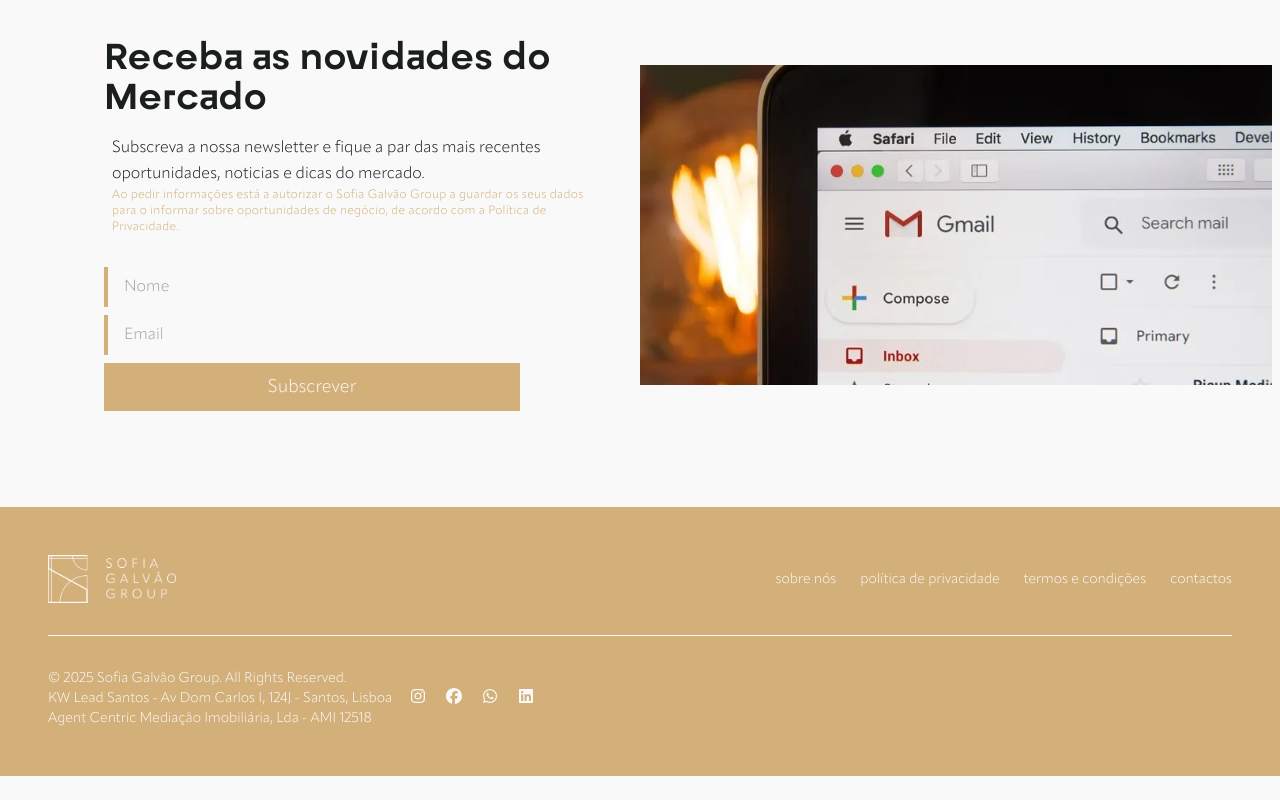
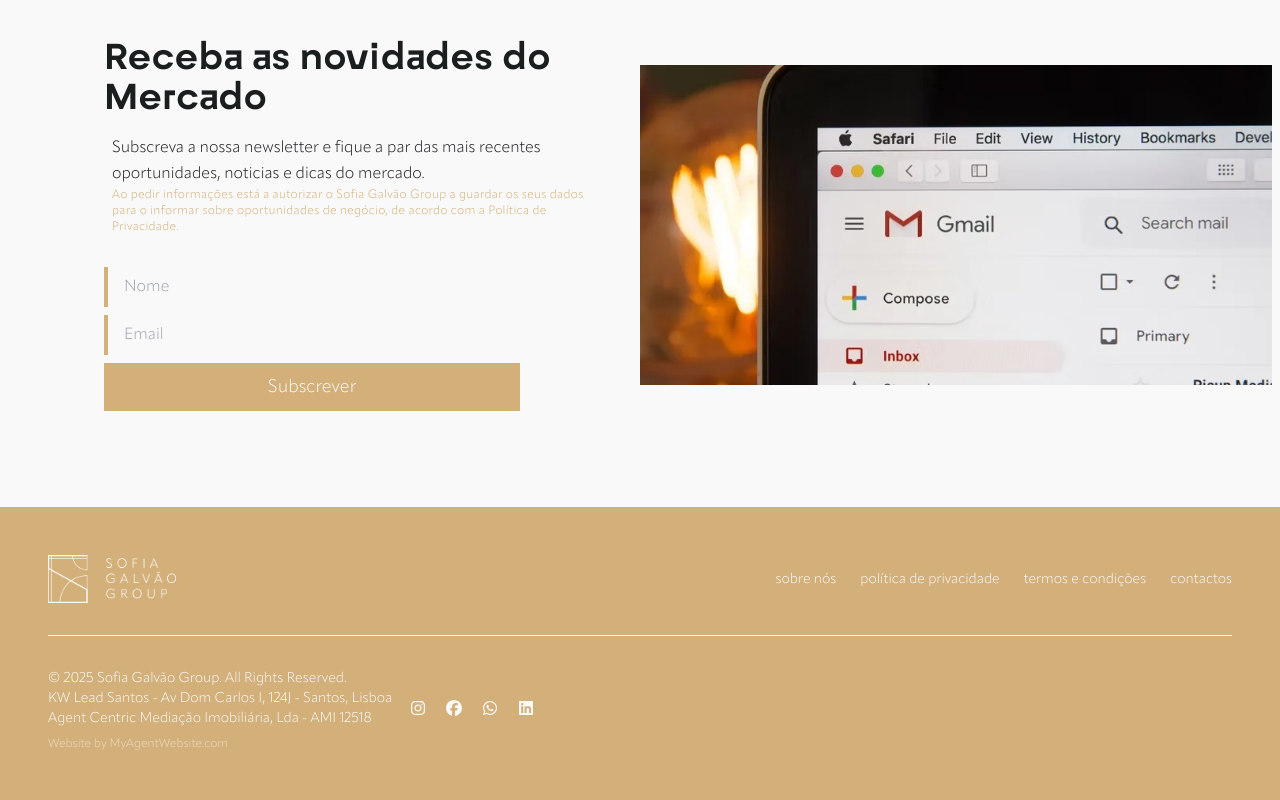
Before and after one commit to kauredo/real_estate_scraper, a React (Vite) app in the folder frontend/: page / in a window 1280 px wide. Shown: the part 905-1705 px from the top of the page. Before the commit the page ends 1681 px from the top, so only its background shows below. Built offline with nearby package versions, Linux system fonts and the light colour scheme; no server answers.

Commit message:
mention myagentwebsite

```diff
--- a/frontend/index.html
+++ b/frontend/index.html
@@ -5,6 +5,9 @@
   <meta charset="UTF-8" />
   <link rel="icon" type="image/svg+xml" href="/favicon.ico" />
   <meta name="viewport" content="width=device-width, initial-scale=1.0" />
+
+  <!-- Website built with MyAgentWebsite.com - https://myagentwebsite.com -->
+  <meta name="generator" content="MyAgentWebsite.com" />
 
   <!-- Performance: Preconnect to external image domains -->
   <link rel="preconnect" href="https://imgs.soukwportugal.pt" crossorigin>
--- a/frontend/src/components/layout/Footer.tsx
+++ b/frontend/src/components/layout/Footer.tsx
@@ -93,6 +93,17 @@ export default function Footer() {
             <p className="text-sm text-white dark:text-light">
               Agent Centric Mediação Imobiliária, Lda - AMI 12518
             </p>
+            <p className="text-xs text-white dark:text-light opacity-60 mt-2">
+              Website by{" "}
+              <a
+                href="https://myagentwebsite.com"
+                target="_blank"
+                rel="noopener noreferrer"
+                className="hover:underline hover:opacity-100"
+              >
+                MyAgentWebsite.com
+              </a>
+            </p>
           </div>
           <div className="flex mt-4 space-x-4 sm:justify-center sm:mt-0">
             {items?.map((item) => {
```
